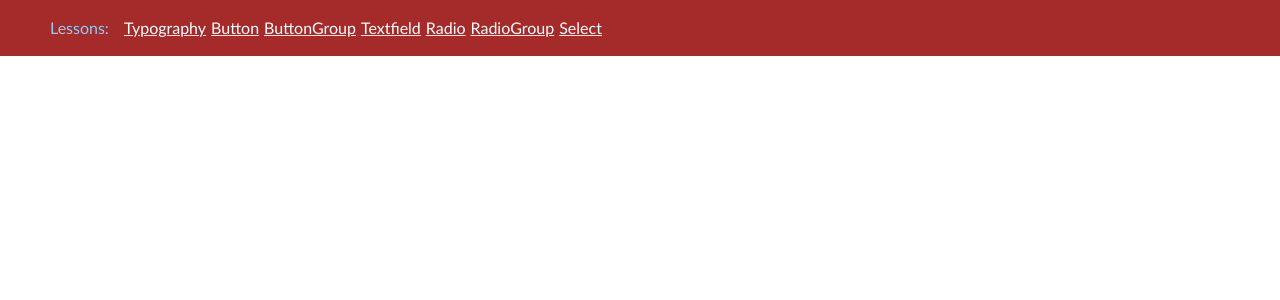
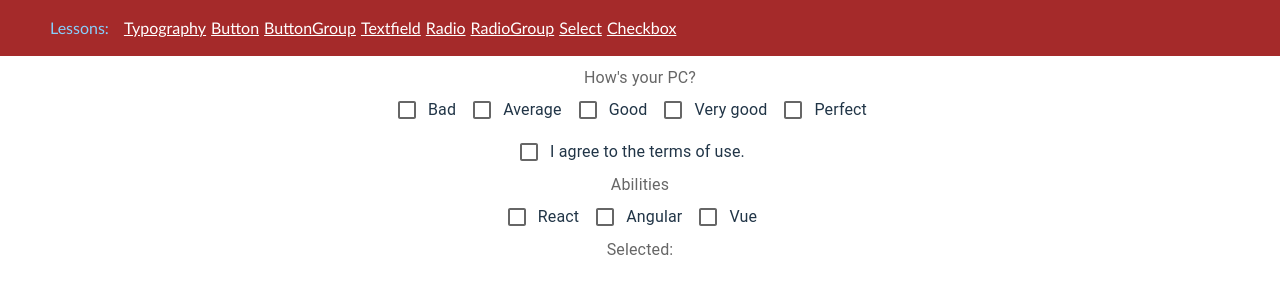
Before and after one commit to Halil-KAPLAN/material-example_react, a React (Vite) app: page /checkbox in a window 1280 px wide. Shown: the top 300 px of the page. Built offline with nearby package versions, Linux system fonts and the light colour scheme.

Commit message:
Added multiselect and checkbox

```diff
--- /dev/null
+++ b/src/components/Lessons/LessonCheckbox.tsx
@@ -0,0 +1,113 @@
+import {
+  Box,
+  Checkbox,
+  FormControl,
+  FormControlLabel,
+  FormGroup,
+  FormLabel,
+} from "@mui/material";
+import { useState } from "react";
+
+const LessonCheckbox = () => {
+  const [terms, setTerms] = useState(false);
+  const [abilities, setAbilities] = useState<string[]>([]);
+
+  const handleAbilities = (e: React.ChangeEvent<HTMLInputElement>) => {
+    const index = abilities.indexOf(e.target.value);
+    setAbilities(
+      index === -1
+        ? [...abilities, e.target.value]
+        : abilities.filter((abilitie) => abilitie !== e.target.value)
+    );
+  };
+
+  return (
+    <>
+      <Box>
+        <FormControl>
+          <FormLabel>How's your PC?</FormLabel>
+          <FormGroup row>
+            <FormControlLabel
+              label="Bad"
+              control={<Checkbox color="error" />}
+            />
+            <FormControlLabel
+              label="Average"
+              control={<Checkbox color="info" />}
+            />
+            <FormControlLabel
+              label="Good"
+              control={<Checkbox color="primary" />}
+            />
+            <FormControlLabel
+              label="Very good"
+              control={<Checkbox color="secondary" />}
+            />
+            <FormControlLabel
+              label="Perfect"
+              control={<Checkbox color="warning" />}
+            />
+          </FormGroup>
+        </FormControl>
+      </Box>
+      <Box>
+        <FormControl>
+          <FormGroup row>
+            <FormControlLabel
+              label="I agree to the terms of use."
+              control={
+                <Checkbox
+                  color="warning"
+                  checked={terms}
+                  onChange={(e: React.ChangeEvent<HTMLInputElement>) =>
+                    setTerms(e.target.checked)
+                  }
+                />
+              }
+            />
+          </FormGroup>
+        </FormControl>
+      </Box>
+      <Box>
+        <FormControl>
+          <FormLabel>Abilities</FormLabel>
+          <FormGroup row>
+            <FormControlLabel
+              label="React"
+              value="react"
+              control={
+                <Checkbox
+                  checked={abilities.includes("react")}
+                  onChange={handleAbilities}
+                />
+              }
+            />
+            <FormControlLabel
+              label="Angular"
+              value="angular"
+              control={
+                <Checkbox
+                  checked={abilities.includes("angular")}
+                  onChange={handleAbilities}
+                />
+              }
+            />
+            <FormControlLabel
+              label="Vue"
+              value="vue"
+              control={
+                <Checkbox
+                  checked={abilities.includes("vue")}
+                  onChange={handleAbilities}
+                />
+              }
+            />
+          </FormGroup>
+          <FormLabel>Selected: {abilities.join(", ")}</FormLabel>
+        </FormControl>
+      </Box>
+    </>
+  );
+};
+
+export default LessonCheckbox;
--- a/src/components/Lessons/LessonSelect.tsx
+++ b/src/components/Lessons/LessonSelect.tsx
@@ -1,10 +1,13 @@
 import React, { useState } from "react";
-import { Box, FormLabel, MenuItem, TextField } from "@mui/material";
+import { Box, FormLabel, MenuItem, Stack, TextField } from "@mui/material";
 
 const LessonSelect = () => {
   const [value, setValue] = useState("");
+  const [multiValue, setMultiValue] = useState<string[]>([]);
   return (
+    <Stack direction="row" spacing={2}>
       <Box width="150px">
+        <FormLabel>Single select</FormLabel>
         <TextField
           select
           label="Select a country"
@@ -20,6 +23,32 @@ const LessonSelect = () => {
         </TextField>
         <FormLabel>Value: {value}</FormLabel>
       </Box>
+
+      <Box width="150px">
+        <FormLabel>Multi select</FormLabel>
+        <TextField
+          select
+          SelectProps={{
+            multiple: true,
+          }}
+          label="Select a country"
+          fullWidth
+          value={multiValue}
+          onChange={(e: React.ChangeEvent<HTMLInputElement>) => {
+            setMultiValue(
+              typeof e.target.value === "string"
+                ? e.target.value.split(",")
+                : e.target.value
+            );
+          }}
+        >
+          <MenuItem value="tr">Türkiye</MenuItem>
+          <MenuItem value="us">USA</MenuItem>
+          <MenuItem value="ru">Russia</MenuItem>
+        </TextField>
+        <FormLabel>Multi value: {multiValue.join(", ")}</FormLabel>
+      </Box>
+    </Stack>
   );
 };
 
--- a/src/components/Lessons/index.ts
+++ b/src/components/Lessons/index.ts
@@ -5,6 +5,7 @@ import LessonTextfield from "./LessonTextfield";
 import LessonRadioGroup from "./LessonRadioGroup";
 import LessonRadio from "./LessonRadio";
 import LessonSelect from "./LessonSelect";
+import LessonCheckbox from "./LessonCheckbox";
 
 export {
   LessonTypography,
@@ -14,4 +15,5 @@ export {
   LessonRadioGroup,
   LessonRadio,
   LessonSelect,
+  LessonCheckbox,
 };
--- a/src/components/Navbar.tsx
+++ b/src/components/Navbar.tsx
@@ -10,10 +10,10 @@ const Navbar = () => {
         </Link>
         <div className="mainLink">
           {routeList.map(
-            ({ name, path }, i) =>
-              name !== "Home" && (
+            ({ title, path }, i) =>
+              title !== "Home" && (
                 <Link to={path} key={i}>
-                  {name}
+                  {title}
                 </Link>
               )
           )}
--- a/src/components/helpers/routeList.tsx
+++ b/src/components/helpers/routeList.tsx
@@ -2,6 +2,7 @@ import Home from "../Home";
 import {
   LessonButton,
   LessonButtonGroup,
+  LessonCheckbox,
   LessonRadio,
   LessonRadioGroup,
   LessonSelect,
@@ -10,20 +11,25 @@ import {
 } from "../Lessons";
 
 interface RouteList {
-  name: string;
+  title: string;
   path: string;
   element: JSX.Element;
 }
 
 const routeList: RouteList[] = [
-  { name: "Home", path: "/", element: <Home /> },
-  { name: "Typography", path: "/typography", element: <LessonTypography /> },
-  { name: "Button", path: "/button", element: <LessonButton /> },
-  { name: "ButtonGroup", path: "/buttonGroup", element: <LessonButtonGroup /> },
-  { name: "Textfield", path: "/textfield", element: <LessonTextfield /> },
-  { name: "Radio", path: "/radio", element: <LessonRadio /> },
-  { name: "RadioGroup", path: "/radioGroup", element: <LessonRadioGroup /> },
-  { name: "Select", path: "/select", element: <LessonSelect /> },
+  { title: "Home", path: "/", element: <Home /> },
+  { title: "Typography", path: "/typography", element: <LessonTypography /> },
+  { title: "Button", path: "/button", element: <LessonButton /> },
+  {
+    title: "ButtonGroup",
+    path: "/buttonGroup",
+    element: <LessonButtonGroup />,
+  },
+  { title: "Textfield", path: "/textfield", element: <LessonTextfield /> },
+  { title: "Radio", path: "/radio", element: <LessonRadio /> },
+  { title: "RadioGroup", path: "/radioGroup", element: <LessonRadioGroup /> },
+  { title: "Select", path: "/select", element: <LessonSelect /> },
+  { title: "Checkbox", path: "/checkbox", element: <LessonCheckbox /> },
 ];
 
 export default routeList;
```
Lines whose indentation alone changed are shown as unchanged.
